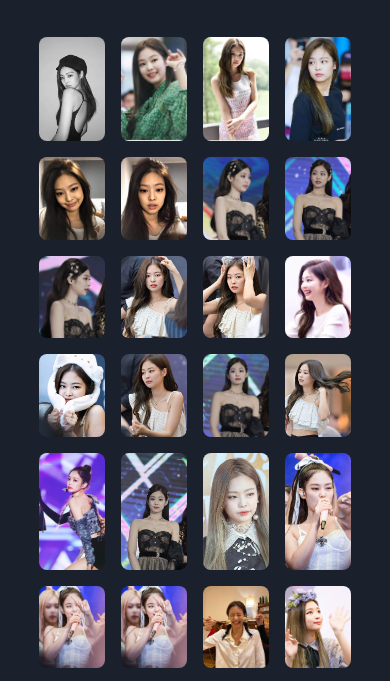
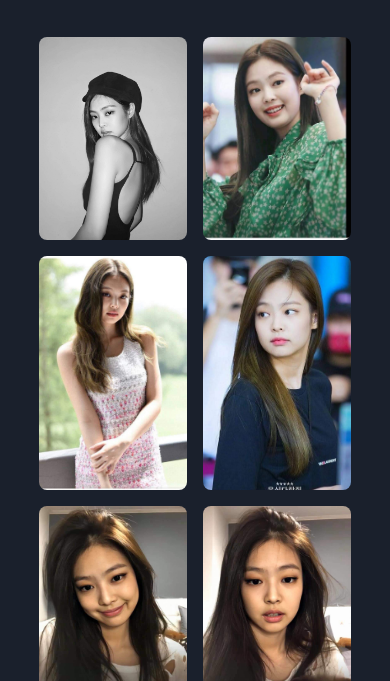
Before and after one commit to t6tg/jennie, a Gatsby site: page / in a window 390 px wide. Shown: the part 106-787 px from the top of the page. Built offline with nearby package versions, Linux system fonts and the light colour scheme; Gatsby itself is replaced by a stand-in of ours; what tailwindcss-aspect-ratio, tailwindcss-responsive-embed would draw is missing.

Commit message:
responsive grid

```diff
--- a/src/components/photoList.tsx
+++ b/src/components/photoList.tsx
@@ -12,7 +12,7 @@ const PhotoList = (props: Props) => {
         edges {
           node {
             childImageSharp {
-              fluid {
+              fluid(maxWidth: 200) {
                 ...GatsbyImageSharpFluid
               }
             }
@@ -22,7 +22,7 @@ const PhotoList = (props: Props) => {
     }
   `)
   return (
-    <div className="grid grid-cols-4 gap-4">
+    <div className="grid grid-cols-2 xl:grid-cols-4 gap-4">
       {data.allFile.edges.map((r, i) => (
         <Photo key={i} image={r.node.childImageSharp.fluid} alt={i} />
       ))}
```
